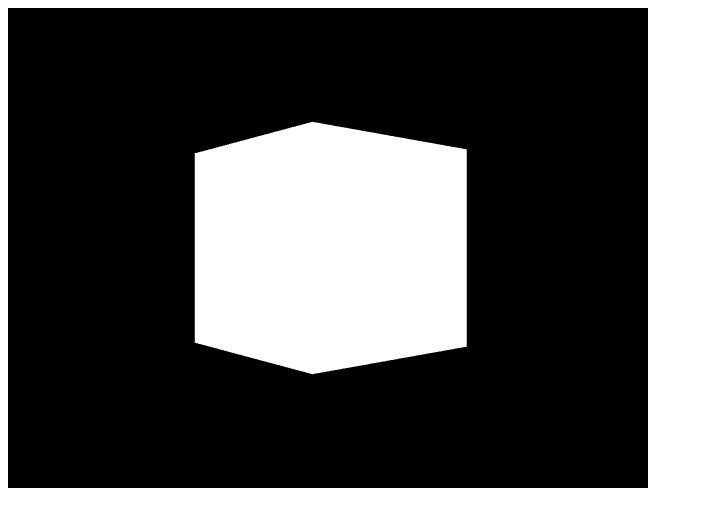
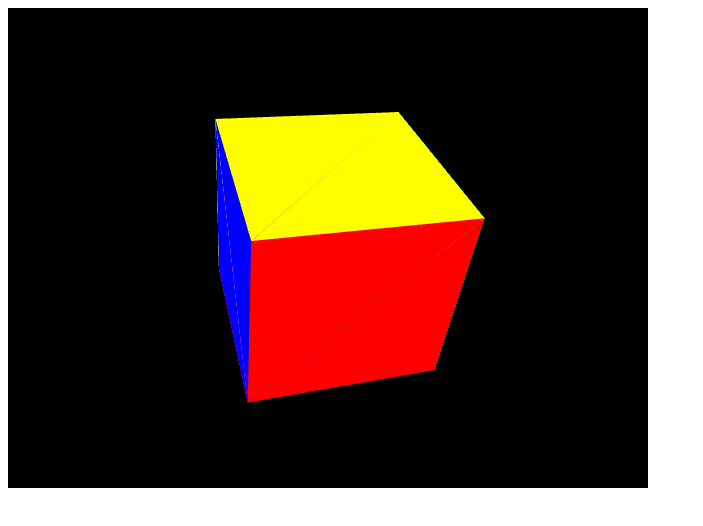
Before and after one commit to karaxuna/KoGL, a plain HTML site: page index.htm in a window 1280 px wide. Shown: the whole page, without its empty margins (0-703 px from the left). Drawn offline with Linux system fonts and the light colour scheme.

Commit message:
cube colored

```diff
--- a/index.htm
+++ b/index.htm
@@ -34,7 +34,7 @@
 
 			void main(void) {
 				gl_Position = uPMatrix * uMVMatrix * vec4(aVertexPosition, 1.0);
-				vColor = vec4(1, 1, 1, 1); //aVertexColor;
+				vColor = aVertexColor;
 			}
 		</script>
 
@@ -50,45 +50,77 @@
 			    // Front face
 		      -1.0, -1.0,  1.0,
 		       1.0, -1.0,  1.0,
+		      -1.0,  1.0,  1.0,
 		       1.0,  1.0,  1.0,
-			    -1.0,  1.0,  1.0,
 
 		      // Back face
 		      -1.0, -1.0, -1.0,
+		       1.0, -1.0, -1.0,
 		      -1.0,  1.0, -1.0,
 		       1.0,  1.0, -1.0,
-			     1.0, -1.0, -1.0,
 
 		      // Top face
 		      -1.0,  1.0, -1.0,
 		      -1.0,  1.0,  1.0,
+		       1.0,  1.0, -1.0,
 			   1.0,  1.0,  1.0,
-			     1.0,  1.0, -1.0,
 
 		      // Bottom face
 		      -1.0, -1.0, -1.0,
+		      -1.0, -1.0,  1.0,
 		       1.0, -1.0, -1.0,
 			   1.0, -1.0,  1.0,
-			    -1.0, -1.0,  1.0,
 
 		      // Right face
 		       1.0, -1.0, -1.0,
 		       1.0,  1.0, -1.0,
+		       1.0, -1.0,  1.0,
 			   1.0,  1.0,  1.0,
-			     1.0, -1.0,  1.0,
 
 		      // Left face
 		      -1.0, -1.0, -1.0,
 		      -1.0, -1.0,  1.0,
+		      -1.0,  1.0, -1.0,
 		      -1.0,  1.0,  1.0,
-			    -1.0,  1.0, -1.0
-			], 3, 24);
+			], 3);
+
+			cube.initVerticesColorBuffer([
+			    1, 1, 1, 1,
+			    1, 1, 1, 1,
+			    1, 1, 1, 1,
+			    1, 1, 1, 1,
+
+			    1, 0, 0, 1,
+			    1, 0, 0, 1,
+			    1, 0, 0, 1,
+			    1, 0, 0, 1,
+
+			    0, 1, 0, 1,
+			    0, 1, 0, 1,
+			    0, 1, 0, 1,
+			    0, 1, 0, 1,
+
+			    0, 0, 1, 1,
+			    0, 0, 1, 1,
+			    0, 0, 1, 1,
+			    0, 0, 1, 1,
+
+			    1, 1, 0, 1,
+			    1, 1, 0, 1,
+			    1, 1, 0, 1,
+			    1, 1, 0, 1,
+
+			    1, 0, 1, 1,
+			    1, 0, 1, 1,
+			    1, 0, 1, 1,
+			    1, 0, 1, 1
+			], 4);
 
 			koGL.addModel(cube);
-			cube.translate([-0.0, 0.0, -6.0]);
+			cube.translate([0.0, 0.0, -6.0]);
 
 			setInterval(function(){
-				cube.rotate(-1, [0, 1, 0]);
+				cube.rotate(-1, [5, 5, 1]);
 				koGL.clearScene();
 				koGL.drawScene();
 			}, 10);
--- a/scripts/KoBuffers/KoArrayBuffer.js
+++ b/scripts/KoBuffers/KoArrayBuffer.js
@@ -1,16 +1,18 @@
 (function(){
 
-	var KoArrayBuffer = window.KoArrayBuffer = function(gl, vertices, itemSize, numItems){
+	var KoArrayBuffer = window.KoArrayBuffer = function(gl, vertices, itemSize){
 		var self = this;
-		KoBaseBuffer.call(self, gl, vertices, gl.ARRAY_BUFFER);
-
-		self.itemSize = itemSize;
-		self.numItems = numItems;
+		KoBaseBuffer.call(self, gl, vertices, itemSize, gl.ARRAY_BUFFER);
 	};
 
 	utils.extend(KoArrayBuffer.prototype = Object.create(KoBaseBuffer.prototype), {
 
+		draw: function(){
+			var self = this,
+				gl = self.gl;
 
+			gl.drawArrays(gl.TRIANGLE_STRIP, 0, self.numItems);
+		}
 
 	}, [Array]);
 
--- a/scripts/KoBuffers/KoBaseBuffer.js
+++ b/scripts/KoBuffers/KoBaseBuffer.js
@@ -1,36 +1,31 @@
 (function(){
 
-	var KoBaseBuffer = window.KoBaseBuffer = function(gl, vertices, type){
+	var KoBaseBuffer = window.KoBaseBuffer = function(gl, vertices, itemSize, type){
 		var self = this;
 		self.gl = gl;
 		self.vertices = vertices;
 		self.type = type;
 		self.buffer = gl.createBuffer();
+		self.itemSize = itemSize;
+		self.numItems = self.vertices.length / itemSize;
 	};
 
 	utils.extend(KoBaseBuffer.prototype, {
 
-		bind: function(){
+		bind: utils.chain(function(){
 			var self = this,
 				gl = self.gl;
 
-			gl.bindBuffer(gl.ARRAY_BUFFER, self.buffer);
-		},
+			gl.bindBuffer(self.type, self.buffer);
+		}),
 
-		init: function(){
+		init: utils.chain(function(){
 			var self = this,
 				gl = self.gl;
 
 			self.bind();
-			gl.bufferData(gl.ARRAY_BUFFER, new Float32Array(self.vertices), gl.STATIC_DRAW);
-		},
-
-		draw: function(){
-			var self = this,
-				gl = self.gl;
-
-			gl.drawArrays(gl.TRIANGLE_STRIP, 0, self.numItems);
-		}
+			gl.bufferData(self.type, new Float32Array(self.vertices), gl.STATIC_DRAW);
+		})
 
 	}, [Array]);
 
--- a/scripts/KoBuffers/KoElementArrayBuffer.js
+++ b/scripts/KoBuffers/KoElementArrayBuffer.js
@@ -1,13 +1,18 @@
 (function(){
 
-	var KoElementArrayBuffer = window.KoElementArrayBuffer = function(gl, vertices){
+	var KoElementArrayBuffer = window.KoElementArrayBuffer = function(gl, vertices, itemSize){
 		var self = this;
-		KoBaseBuffer.call(self, gl, vertices, gl.ELEMENT_ARRAY_BUFFER);
+		KoBaseBuffer.call(self, gl, vertices, itemSize, gl.ELEMENT_ARRAY_BUFFER);
 	};
 
 	utils.extend(KoElementArrayBuffer.prototype = Object.create(KoBaseBuffer.prototype), {
 
+		draw: function(){
+			var self = this,
+				gl = self.gl;
 
+			gl.drawElements(gl.TRIANGLES, self.numItems, gl.UNSIGNED_SHORT, 0);
+		}
 
 	}, [Array]);
 
--- a/scripts/KoGL.js
+++ b/scripts/KoGL.js
@@ -55,7 +55,7 @@
 			var shaderProgram = self.shaderProgram = new KoShaderProgram(gl);
 			shaderProgram.addFragmentShader(fssid);
 			shaderProgram.addVertexShader(vssid);
-			shaderProgram.useProgram(['aVertexPosition'], ['uPMatrix', 'uMVMatrix']);
+			shaderProgram.useProgram(['aVertexPosition', 'aVertexColor'], ['uPMatrix', 'uMVMatrix']);
 		}
 
 	}, [Array]);
--- a/scripts/KoModel.js
+++ b/scripts/KoModel.js
@@ -4,6 +4,7 @@
 		var self = this;
 		self.gl = gl;
 		self.verticesBuffer;
+		self.verticesColorBuffer;
 		var mvMatrix = self.mvMatrix = mat4.create();
     	mat4.identity(mvMatrix);
 	};
@@ -21,15 +22,24 @@
 			mat4.rotate(self.mvMatrix, radians, axis);
 		},
 
-		initVerticesBuffer: function(vertices, itemSize, numItems){
+		initVerticesBuffer: function(vertices, itemSize){
 			var self = this;
-			self.verticesBuffer = new KoArrayBuffer(self.gl, vertices, itemSize, numItems);
+			self.verticesBuffer = new KoArrayBuffer(self.gl, vertices, itemSize);
+		},
+
+		initVerticesColorBuffer: function(vertices, itemSize){
+			var self = this;
+			self.verticesColorBuffer = new KoArrayBuffer(self.gl, vertices, itemSize);
 		},
 
 		draw: function(shaderProgram){
 			var self = this,
 				gl = self.gl,
+				verticesColorBuffer = self.verticesColorBuffer,
 				verticesBuffer = self.verticesBuffer;
+
+			verticesColorBuffer.init();
+			gl.vertexAttribPointer(shaderProgram.attributes.aVertexColor, self.verticesColorBuffer.itemSize, gl.FLOAT, false, 0, 0);
 
 			verticesBuffer.init();
 			gl.vertexAttribPointer(shaderProgram.attributes.aVertexPosition, self.verticesBuffer.itemSize, gl.FLOAT, false, 0, 0);
--- a/scripts/utils.js
+++ b/scripts/utils.js
@@ -261,5 +261,12 @@ var utils = {
 
     toRadians: function(degrees){
         return degrees * (Math.PI/180);
+    },
+
+    chain: function(fn){
+        return function(){
+            fn.apply(this, arguments);
+            return this;
+        };
     }
 };
```
Lines whose indentation alone changed are shown as unchanged.
